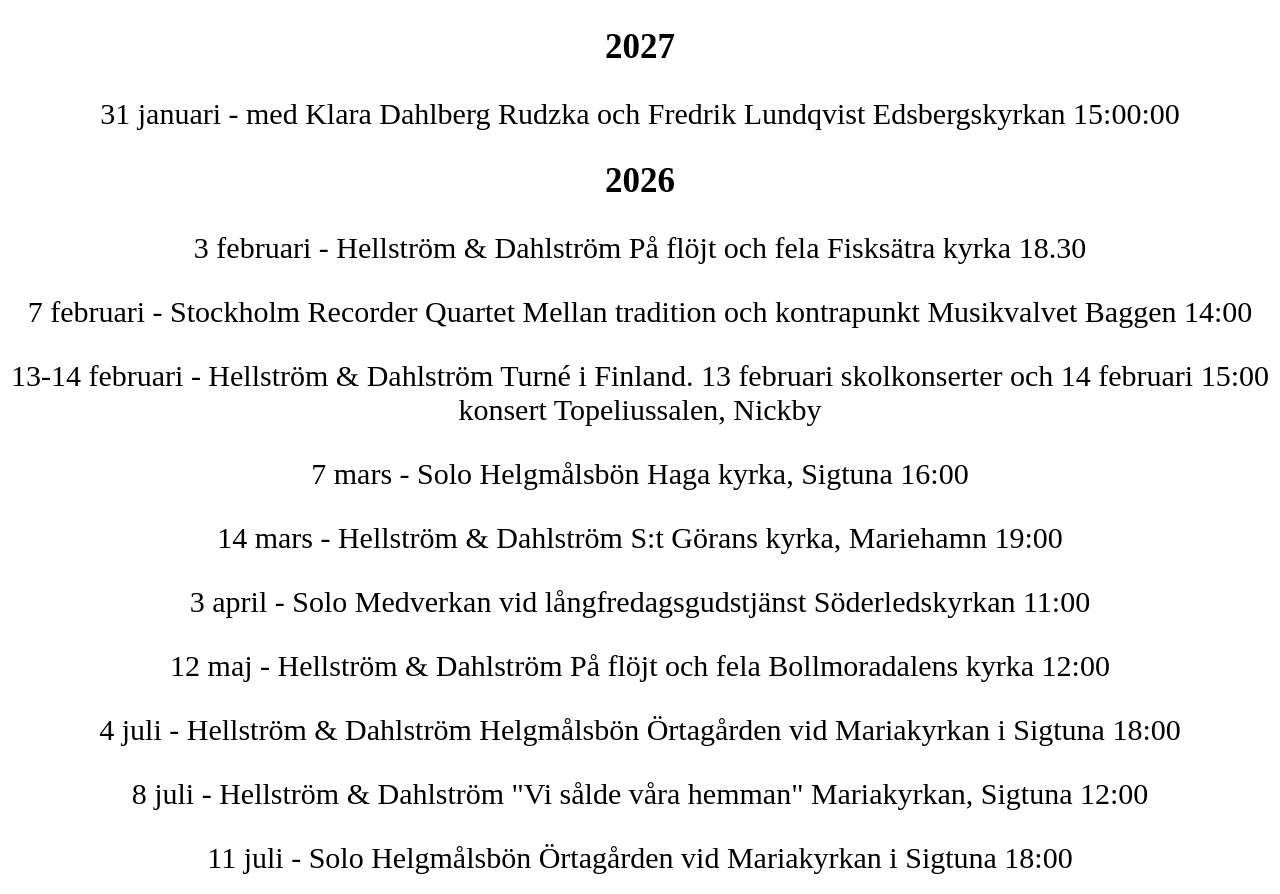
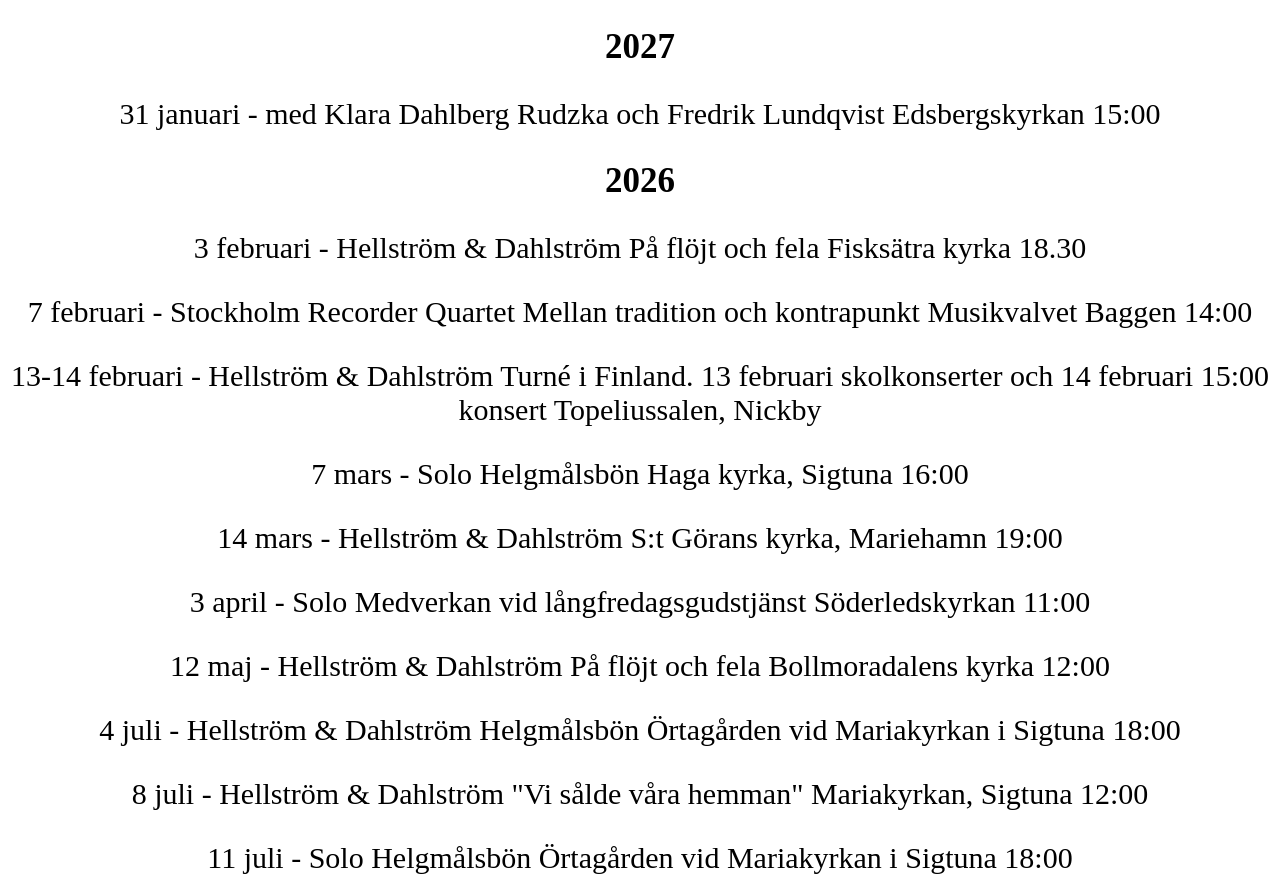
Before and after one commit to hellstromklara/Klaras-sida, a plain HTML site: page Konserter.html in a window 1280 px wide. Shown: the part 1139-2033 px from the top of the page. Drawn offline with Linux system fonts and the light colour scheme.

Commit message:
rättelse tid

```diff
--- a/Konserter.html
+++ b/Konserter.html
@@ -29,7 +29,7 @@
         <h1>Konserter</h1>
         <h2 class="year">2027</h2>
         <p class="konserter">31 januari - med Klara Dahlberg Rudzka och Fredrik Lundqvist
-                Edsbergskyrkan 15:00:00 </p>
+                Edsbergskyrkan 15:00 </p>
 
         <h2 class="year">2026</h2>
         <p class="konserter">3 februari - Hellström & Dahlström
```
